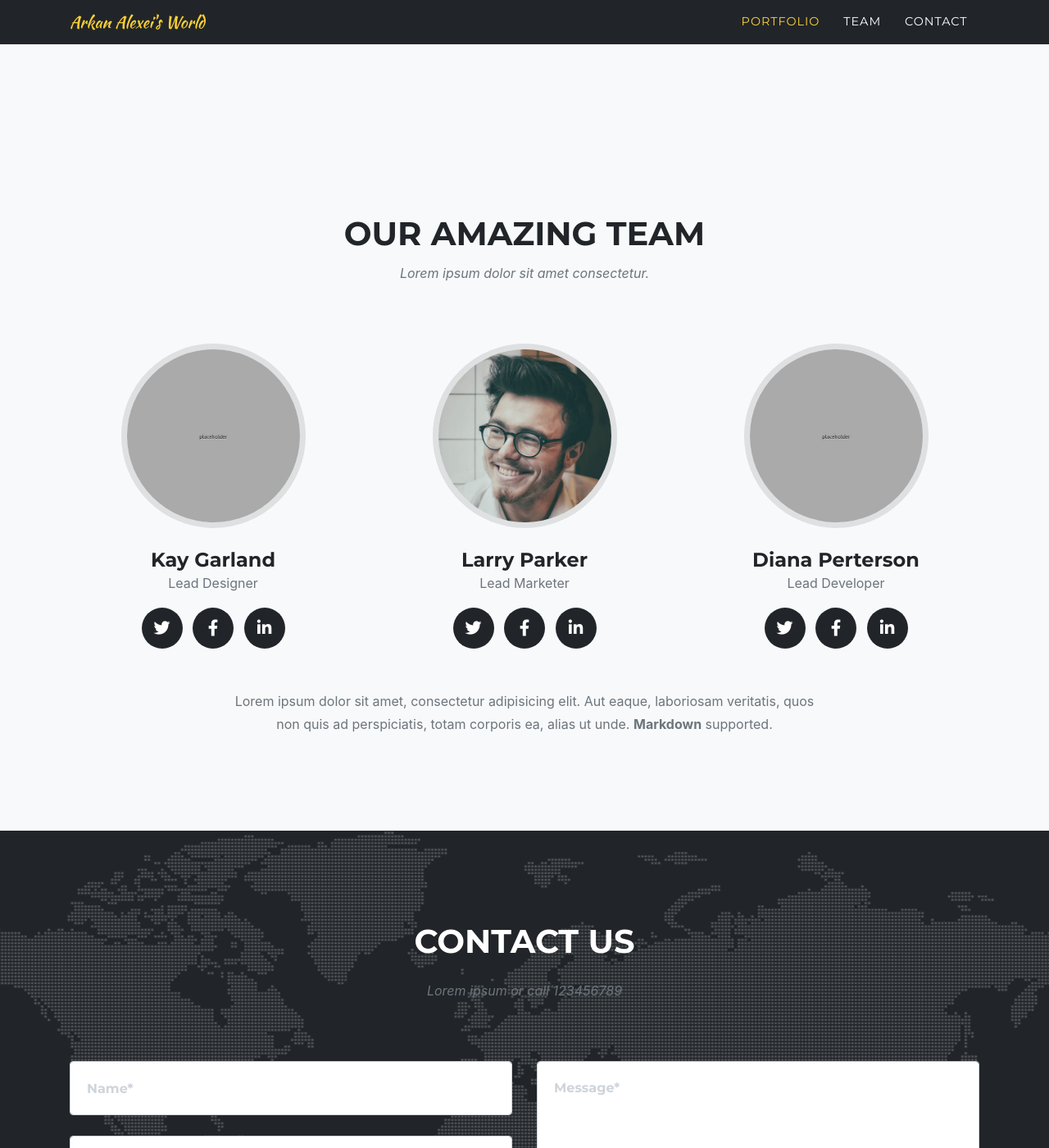
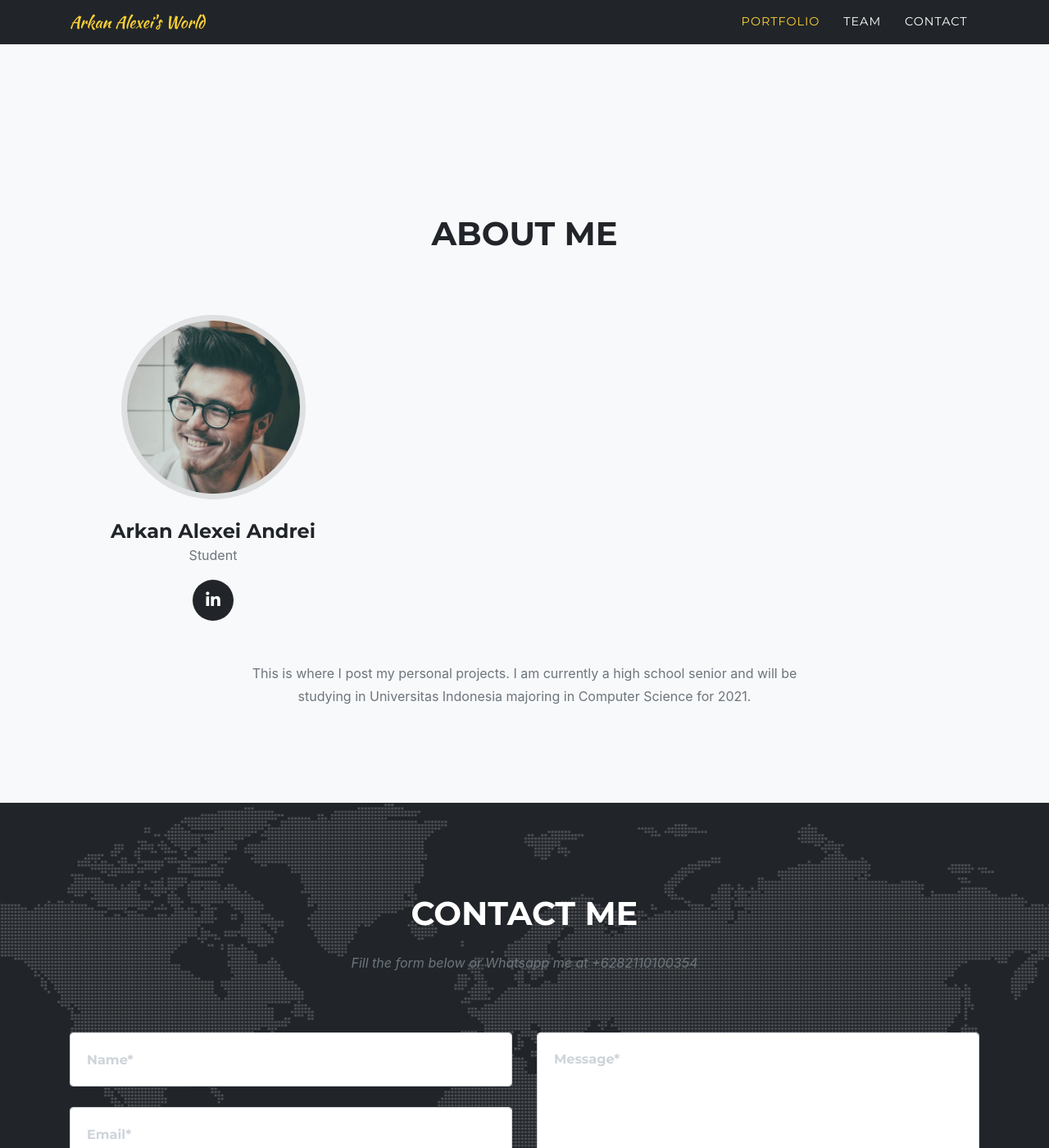
Before and after one commit to arkanalexei/arkanalexei.github.io, a Jekyll site: the page built from index.md, in a window 1280 px wide and 1400 px high, scrolled down 1443 px. Shown: the whole window at 82% size. Built offline with Jekyll 4.4.1, drawn with Linux system fonts in a browser that asks for light colours; some web fonts are replaced; some of the changed text lies outside the part shown.

Commit message:
Update sitetext.yml

```diff
--- a/_data/sitetext.yml
+++ b/_data/sitetext.yml
@@ -11,126 +11,35 @@
 # -----------------
 en: &DEFAULT_EN
   header:
-    title: Welcome to our Studio!
+    title: Welcome to Arkan Alexei's World!
     text: It's Nice To Meet You
     button: Tell Me More
-    buttonlink: "#services"
+    buttonlink: "#portofolio"
 
-  services:
-    title: "Services"
-    text: "Lorem ipsum"
-    section: services
-    list:
-      - title: "E-Commerce"
-        desc: "Lorem ipsum dolor sit amet, consectetur adipisicing elit. Minima maxime quam architecto quo inventore harum ex magni, dicta impedit."
-        icon: fas fa-shopping-cart #find more at https://fontawesome.com/icons
-      - title: "Responsive Design"
-        desc: "Lorem ipsum dolor sit amet, consectetur adipisicing elit. Minima maxime quam architecto quo inventore harum ex magni, dicta impedit."
-        icon: fas fa-laptop
-      - title: "[Markdown](https://en.wikipedia.org/wiki/Markdown)"
-        desc: "Your description here, full **Markdown** support"
-        icon: fab fa-markdown
 
   portfolio:
     title: "Portfolio"
-    text: "Lorem ipsum dolor sit amet consectetur."
+    text: "Some of my projects."
     section: portfolio
     closebutton: "Close Project"
 
-  timeline:
-    title: "About"
-    text: "Lorem ipsum timeline"
-    section: timeline
-    # left is the default
-    #start_align: "left"
-    events:
-      - title: "Our Humble Beginnings"
-        year: "2009-2011"
-        desc: "Lorem ipsum dolor sit amet, consectetur adipisicing elit. Sunt ut voluptatum eius sapiente, totam reiciendis temporibus qui quibusdam, recusandae sit vero unde, sed, incidunt et ea quo dolore laudantium consectetur!"
-        image: assets/img/timeline/1.jpg
-        alt:
-      - title: "An Agency is Born"
-        year: "March 2011"
-        desc: "Lorem ipsum dolor sit amet, consectetur adipisicing elit. Sunt ut voluptatum eius sapiente, totam reiciendis temporibus qui quibusdam, recusandae sit vero unde, sed, incidunt et ea quo dolore laudantium consectetur!"
-        image: assets/img/timeline/2.jpg
-        alt:
-      - title: "Jekyll Theme is created"
-        year: "2019"
-        desc: "Ravi Riley converted Agency, a Bootstrap-based theme, into a Jekyll theme. The Jekyll theme can be installed as a Ruby gem, or remotely. For more information, visit the documentation."
-        image: assets/img/timeline/3.jpg
-        alt: image alt text
-      - title: "Title"
-        year: "2009-2011"
-        desc: "Your description here, **Markdown** is fully supported."
-        image: assets/img/timeline/4.jpg
-        alt:
-        # you can enforce the alignment
-        align: right
-    end: "Be Part <br> of Our <br> Story!"
-
-  about:
-    title: "About Us"
-    text: "our story"
-    section: about
-
-  clients:
-    section: clients
-    max-height: 100px
-    horizontal-scrolling: "" #"yes/no"
-    list:
-      - title: "envato"
-        url: https://github.com/raviriley/agency-jekyll-theme
-        logo: assets/img/clients/envato.jpg
-      - title: "designmodo"
-        url: https://github.com/raviriley/agency-jekyll-theme
-        logo: assets/img/clients/designmodo.jpg
-      - title: "themeforest"
-        url: https://github.com/raviriley/agency-jekyll-theme
-        logo: assets/img/clients/themeforest.jpg
-      - title: "Creative Market"
-        url: https://github.com/raviriley/agency-jekyll-theme
-        logo: assets/img/clients/creative-market.jpg
 
   team:
-    title: "OUR AMAZING TEAM"
-    text: "Lorem ipsum dolor sit amet consectetur."
-    subtext: Lorem ipsum dolor sit amet, consectetur adipisicing elit. Aut eaque, laboriosam veritatis, quos non quis ad perspiciatis, totam corporis ea, alias ut unde. **Markdown** supported.
+    title: "ABOUT ME"
+    text: ""
+    subtext: This is where I post my personal projects. I am currently a high school senior and will be studying in Universitas Indonesia majoring in Computer Science for 2021.
     section: team
     people:
-      - name: "Kay Garland"
-        role: "Lead Designer"
-        image: assets/img/team/500x500.jpg
-        social:
-          - url: https://twitter.com
-            icon: fab fa-twitter
-          - url: https://facebook.com
-            icon: fab fa-facebook-f
-          - url: https://linkedin.com
-            icon: fab fa-linkedin-in
-      - name: "Larry Parker"
-        role: "Lead Marketer"
+      - name: "Arkan Alexei Andrei"
+        role: "Student"
         image: assets/img/team/2.jpg
         social:
-          - url: https://twitter.com
-            icon: fab fa-twitter
-          - url: https://facebook.com
-            icon: fab fa-facebook-f
-          - url: https://linkedin.com
-            icon: fab fa-linkedin-in
-      - name: "Diana Perterson"
-        role: "Lead Developer"
-        image: assets/img/team/500x500.jpg
-        social:
-          - url: https://twitter.com
-            icon: fab fa-twitter
-          - url: https://facebook.com
-            icon: fab fa-facebook-f
-          - url: https://linkedin.com
+          - url: https://www.linkedin.com/in/arkan-alexei/
             icon: fab fa-linkedin-in
 
   contact:
-    title: "Contact Us"
-    text: "Lorem ipsum or call 123456789"
+    title: "Contact Me"
+    text: "Fill the form below or Whatsapp me at +6282110100354"
     section: contact
     name: "Name*"
     name-validation: "Please enter your name."
@@ -146,15 +55,11 @@
   footer:
     legal: "Privacy Policy"
     social:
-      - url: https://twitter.com
-        icon: "fab fa-twitter"
-      - url: https://facebook.com
-        icon: "fab fa-facebook-f"
-      - url: https://linkedin.com
+      - url: https://www.linkedin.com/in/arkan-alexei/
         icon: "fab fa-linkedin-in"
-      - url: https://github.com/raviriley/agency-jekyll-theme
+      - url: https://github.com/arkanalexei
         icon: "fab fa-github"
-      - url: https://instagram.com
+      - url: https://www.instagram.com/arkan_alexei/
         icon: "fab fa-instagram"
 en-US:
   <<: *DEFAULT_EN
@@ -315,6 +220,6 @@
       - url: https://instagram.com
         icon: "fab fa-instagram"
 es-ES:
-  <<: *DEFAULT_ES
+  <<: *DEFAULT_EN
 es-CO:
-  <<: *DEFAULT_ES
+  <<: *DEFAULT_EN
```
